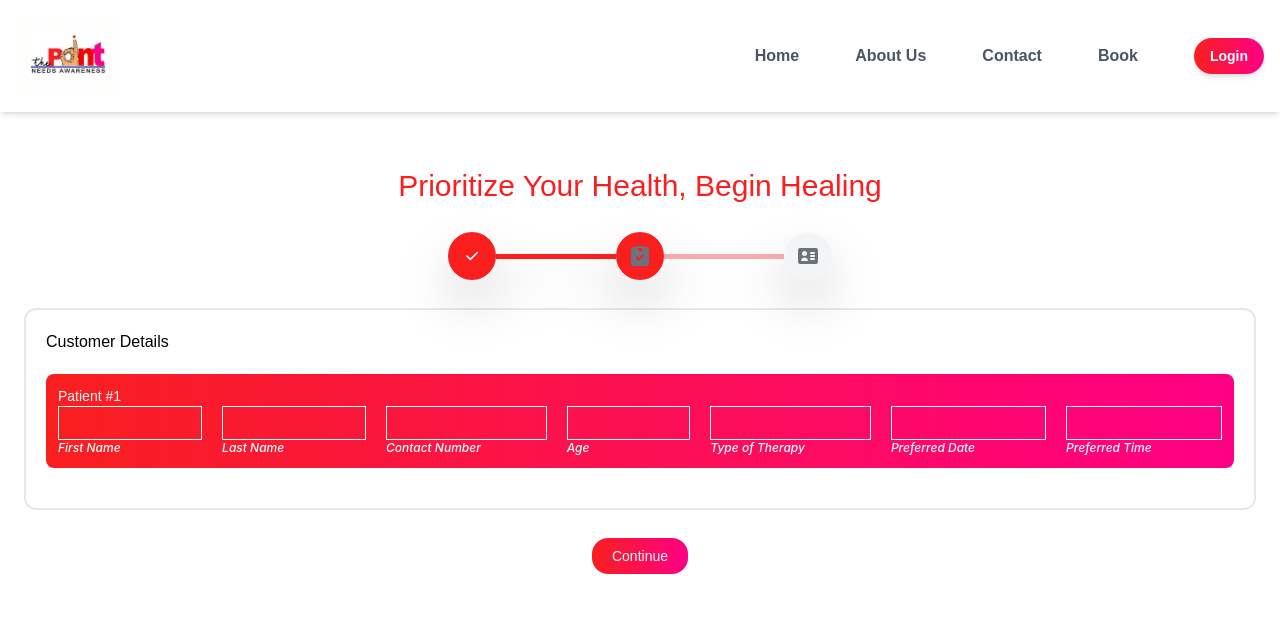
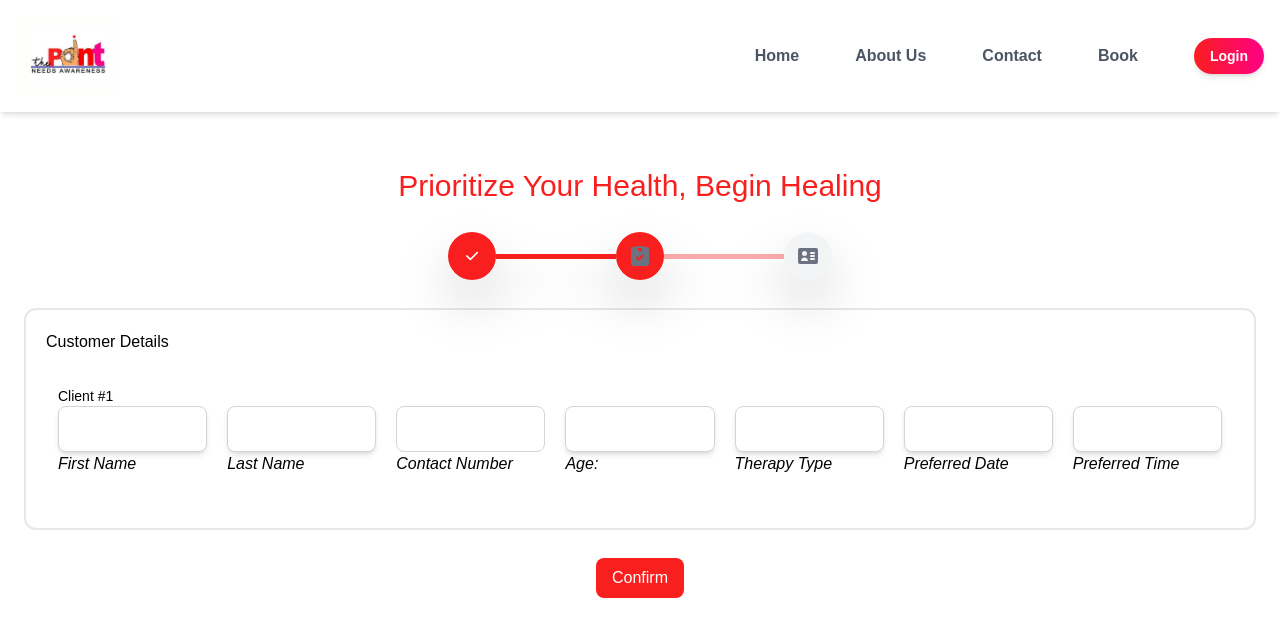
Before and after one commit to jomcelis9/thePoint, a React (Vite) app in the folder frontend/thePoint/: page /confirm in a window 1280 px wide. Shown: the top 636 px of the page. Built offline with nearby package versions, Linux system fonts and the light colour scheme.

Commit message:
Working Data handle Front end booking to Confirm

```diff
--- a/frontend/thePoint/src/pages/client/BookingPage.jsx
+++ b/frontend/thePoint/src/pages/client/BookingPage.jsx
@@ -4,12 +4,28 @@ import { useEffect, useState } from "react";
 export default function BookingPage() {
     // State to hold today's date
     const [minDate, setMinDate] = useState("");
+    const [showGuardianForm, setShowGuardianForm] = useState(false); // State for showing Guardian Details
+    const [formData, setFormData] = useState({
+        firstName: "",
+        lastName: "",
+        contactNumber: "",
+        age: "",
+        therapyType: "",
+        date: "",
+        time: "",
+        accompanied: "",
+        guardianName: "",
+        guardianContact: "",
 
-    // Function to get today's date in YYYY-MM-DD format
+    });
+
+
+
+
     const getTodayDate = () => {
         const today = new Date();
         const year = today.getFullYear();
-        const month = String(today.getMonth() + 1).padStart(2, '0'); // Months are 0-based
+        const month = String(today.getMonth() + 1).padStart(2, '0');
         const day = String(today.getDate()).padStart(2, '0');
         return `${year}-${month}-${day}`;
     };
@@ -17,6 +33,25 @@ export default function BookingPage() {
     useEffect(() => {
         setMinDate(getTodayDate());
     }, []);
+
+
+    const handleInputChange = (e) => {
+        const { name, value } = e.target;
+        setFormData((prevData) => ({
+            ...prevData,
+            [name]: value,
+        }));
+    };
+
+    const handleAccompaniedChange = (e) => {
+        const { value } = e.target;
+        setFormData((prevData) => ({
+            ...prevData,
+            accompanied: value,
+        }));
+        setShowGuardianForm(value === "no");
+    };
+
     return(
                 <div className="relative">
                 Booking Page
@@ -53,81 +88,96 @@ export default function BookingPage() {
                                         </ol>
                                 </div>
                             </div>
-                        {/* Form */}
                     <form className="mx-auto p-6 border rounded-xl shadow-md shadow-white bg-white m-10">
-                                <h1 className="flex justify-center gap-5 text-2xl mb-4 text-thePointRed bg-transparent drop-shadow-md"> Enter Patient Details </h1>
+                        <h1 className="flex justify-center gap-5 text-2xl mb-4 text-thePointRed bg-transparent drop-shadow-md">Enter Patient Details</h1>
 
                         <div className="grid md:grid-cols-2 md:gap-7 rounded-md py-2">
                             <div className="relative z-0 w-full group">
                                 <label htmlFor="firstName">First Name</label>
-                                    <input id="firstName" name="firstName" type="text" required className="shadow-md rounded-lg w-full text-gray-800 text-sm border-b border-gray-300 focus:border-thePointPink px-2 py-3 outline-none" placeholder="Juan" />
+                                <input id="firstName" name="firstName" type="text" required className="shadow-md rounded-lg w-full text-gray-800 text-sm border-b border-gray-300 focus:border-thePointPink px-2 py-3 outline-none" placeholder="Juan" onChange={handleInputChange} />
                             </div>
-
                             <div className="relative z-0 w-full group">
                                 <label htmlFor="lastName">Last Name</label>
-                                    <input id="lastName" name="lastName" type="text" required className="shadow-md rounded-lg w-full text-gray-800 text-sm border-b border-gray-300 focus:border-thePointPink px-2 py-3 outline-none" placeholder="DelaCruz" />
+                                <input id="lastName" name="lastName" type="text" required className="shadow-md rounded-lg w-full text-gray-800 text-sm border-b border-gray-300 focus:border-thePointPink px-2 py-3 outline-none" placeholder="DelaCruz" onChange={handleInputChange} />
                             </div>
                         </div>
 
                         <div className="grid md:grid-cols-2 md:gap-7 rounded-md py-2 mb-3">
                             <div className="relative z-0 w-full group">
                                 <label>Contact Number</label>
-                                    <input name="contactNumber" type="text" required maxLength="11" className="shadow-md rounded-lg w-full text-gray-800 text-sm border-b border-gray-300 focus:border-thePointPink px-2 py-3 outline-none" placeholder="ex. 09123456789"
-                                    onKeyPress={(e) => { if (!/[0-9]/.test(e.key)) e.preventDefault(); }} />
+                                <input name="contactNumber" type="text" required maxLength="11" className="shadow-md rounded-lg w-full text-gray-800 text-sm border-b border-gray-300 focus:border-thePointPink px-2 py-3 outline-none" placeholder="ex. 09123456789" onKeyPress={(e) => { if (!/[0-9]/.test(e.key)) e.preventDefault(); }} onChange={handleInputChange} />
                             </div>
 
                             <div className="relative z-0 w-full group">
-                                    <label >Age</label>
-                                    <input  name="age" type="text" required maxLength="3" className="shadow-md rounded-lg w-full text-gray-800 text-sm border-b border-gray-300 focus:border-thePointPink px-2 py-3 outline-none" placeholder="27"
-                                    onKeyPress={(e) => { if (!/[0-9]/.test(e.key)) e.preventDefault(); }} />
+                                <label>Age</label>
+                                <input name="age" type="text" required maxLength="3" className="shadow-md rounded-lg w-full text-gray-800 text-sm border-b border-gray-300 focus:border-thePointPink px-2 py-3 outline-none" placeholder="27" onKeyPress={(e) => { if (!/[0-9]/.test(e.key)) e.preventDefault(); }} onChange={handleInputChange} />
                             </div>
-
+                        </div>
 
                         <div className="relative z-0 w-full group">
                             <label>Type of Therapy</label>
-                                <select name="therapyType" className="shadow-md rounded-lg w-full text-gray-800 text-sm border-b border-gray-300 focus:border-thePointPink px-2 py-3 outline-none">
+                            <select name="therapyType" className="shadow-md rounded-lg w-full text-gray-800 text-sm border-b border-gray-300 focus:border-thePointPink px-2 py-3 outline-none" onChange={handleInputChange}>
                                 <option value="">Select Type of Therapy</option>
                                 <option value="occupational">Occupational Therapy</option>
                                 <option value="sped">SPED Program</option>
                                 <option value="physical">Intensive Physical Therapy</option>
                             </select>
                         </div>
-                                </div>
+
                         <div className="w-full">
-            <label htmlFor="date" className="block mb-2 text-sm font-medium text-gray-900 dark:text-white">
-                Preferred Date:
-            </label>
-            <input
-                id="date"
-                name="date"
-                type="date"
-                min={minDate} // Set the min attribute to today's date
-                className="shadow-md bg-gray-50 border border-gray-300 text-gray-900 text-sm rounded-lg focus:ring-blue-500 focus:border-blue-500 block w-full p-2.5 dark:bg-gray-700 dark:border-gray-600 dark:placeholder-gray-400 dark:text-white dark:focus:ring-blue-500 dark:focus:border-blue-500"
-                placeholder="Select date"
-            />
+                            <label htmlFor="date" className="block mb-2 text-sm font-medium text-gray-900 dark:text-white">Preferred Date:</label>
+                            <input id="date" name="date" type="date" min={minDate} className="shadow-md bg-gray-50 border border-gray-300 text-gray-900 text-sm rounded-lg focus:ring-blue-500 focus:border-blue-500 block w-full p-2.5" onChange={handleInputChange} />
                         </div>
 
-                                    <label htmlFor="time" className="block mt-4 mb-2 text-sm font-medium text-gray-900 dark:text-white">Preffered time:</label>
-                                    <div className="relative">
-                                        <div className="absolute inset-y-0 end-0 top-0 flex items-center pe-3.5 pointer-events-none">
-                                            <svg className="w-4 h-4 text-gray-500 dark:text-gray-400" aria-hidden="true" xmlns="http://www.w3.org/2000/svg" fill="currentColor" viewBox="0 0 24 24">
-                                                <path fillRule="evenodd" d="M2 12C2 6.477 6.477 2 12 2s10 4.477 10 10-4.477 10-10 10S2 17.523 2 12Zm11-4a1 1 0 1 0-2 0v4a1 1 0 0 0 .293.707l3 3a1 1 0 0 0 1.414-1.414L13 11.586V8Z" clipRule="evenodd"/>
-                                            </svg>
+                        <div className="w-full mt-4">
+                            <label htmlFor="time" className="block mb-2 text-sm font-medium text-gray-900 dark:text-white">Preferred Time:</label>
+                            <input id="time" name="time" type="time" className="shadow-md bg-gray-50 border border-gray-300 text-gray-900 text-sm rounded-lg focus:ring-blue-500 focus:border-blue-500 block w-full p-2.5" min="09:00" max="18:00" onChange={handleInputChange} />
                         </div>
-                                        <input type="time" id="time" className="shadow-md bg-gray-50 border leading-none border-gray-300 text-gray-900 text-sm rounded-lg focus:ring-blue-500 focus:border-blue-500 block w-full p-2.5 dark:bg-gray-700 dark:border-gray-600 dark:placeholder-gray-400 dark:text-white dark:focus:ring-blue-500 dark:focus:border-blue-500" min="09:00" max="18:00" value="00:00" required />
+
+
+                         <div>
+                            <p className="italic text-sm/[20px] pt-4">
+                                For clients aged 18 and below, please select "Yes" if they will be accompanied by a parent or relative. If "No" pls input your emergency contact details.
+                            </p>
                         </div>
+                        <div className="flex items-center mt-1">
+                            <label className="mr-2">
+                                <input type="radio" name="accompanied" value="yes" onChange={handleAccompaniedChange} />
+                                Yes
+                            </label>
+                            <label className="ml-4">
+                                <input type="radio" name="accompanied" value="no" onChange={handleAccompaniedChange} />
+                                No
+                            </label>
+                        </div>
+
+
+                                                {showGuardianForm && (
+                            <div className="mt-4">
+                                <h2 className="text-lg font-semibold">Emergency Contact Details</h2>
+
+                                <div className="grid md:grid-cols-2 md:gap-7 rounded-md py-2">
+                                    <div className="relative z-0 w-full group">
+                                        <label htmlFor="guardianName">Full Name</label>
+                                        <input id="guardianName" name="guardianName" type="text" required className="shadow-md rounded-lg w-full text-gray-800 text-sm border-b border-gray-300 focus:border-thePointPink px-2 py-3 outline-none" placeholder="Maria Dela Cruz" onChange={handleInputChange} />
+                                    </div>
+                                    <div className="relative z-0 w-full group">
+                                        <label htmlFor="guardianContact">Emergency Contact Number</label>
+                                        <input id="guardianContact" name="guardianContact" type="text" required maxLength="11" className="shadow-md rounded-lg w-full text-gray-800 text-sm border-b border-gray-300 focus:border-thePointPink px-2 py-3 outline-none" placeholder="ex. 09123456789" onKeyPress={(e) => { if (!/[0-9]/.test(e.key)) e.preventDefault(); }} onChange={handleInputChange} />
+                                    </div>
+                                </div>
+                            </div>
+                        )}
+
                     </form>
 
-                            <div className=" flex mt-7 justify-center">
-                                        <Link to={"/confirm"}>
-                                            <button id="bookingContinue" type="button" className="bg-thePointRed w-25 text-white bg-primary-600 focus:ring-2 focus:outline-none focus:ring-amber-200 font-medium rounded-2xl text-sm px-5 py-2 text-center
-                                            transform active:scale-x-100 transition-transform transition ease-in delay-100 hover:-translate-y-1 hover:drop-shadow-xl duration-300 ">
+                    <div className="flex mt-7 justify-center">
+                        <Link to="/confirm" state={formData}>
+                            <button id="bookingContinue" type="button" className="bg-thePointRed w-25 text-white bg-primary-600 focus:ring-2 focus:outline-none focus:ring-amber-200 font-medium rounded-2xl text-sm px-5 py-2 text-center transition ease-in delay-100 hover:-translate-y-1 hover:drop-shadow-xl duration-300">
                                 Continue
                             </button>
                         </Link>
-
                     </div>
-
                     </div>
                 </div>
 
--- a/frontend/thePoint/src/pages/client/ConfirmPage.jsx
+++ b/frontend/thePoint/src/pages/client/ConfirmPage.jsx
@@ -1,6 +1,14 @@
 import { Link } from "react-router-dom";
+import { useLocation } from "react-router-dom";
 
 export default function ConfirmPage() {
+    const location = useLocation();
+    const formData = location.state || {}; // Access the passed data
+    console.log(formData);
+
+    // Extract guardian details
+    const { accompanied, guardianName, guardianContact } = formData;
+
     return (
         <div className="relative">
             Booking Page
@@ -41,66 +49,100 @@ export default function ConfirmPage() {
                     {/* Form */}
                     <div className="gap-1 border-2 rounded-xl p-5 ">
                         <h2>Customer Details</h2>
-                        <div className="flex flex-col my-5 p-3 rounded-lg bg-gradient-to-r from-thePointRed to-thePointPink ">
-                            <h3 className="text-sm text-white">Patient #1</h3>
+                        <div className="flex flex-col my-5 p-3 rounded-lg bg-white">
+                            <h3 className="text-sm text-black">Client #1</h3>
                             <div className="flex justify-items-stretch gap-5">
-                                <div className="text-xs font-mono text-white font-medium">
+                                <div>
+                                    <input type="text" className="shadow-md rounded-lg w-full text-gray-800 text-sm border-b border-gray-300 focus:border-thePointPink px-2 py-3 outline-none"
+                                        value={formData.firstName || ""} readOnly
+                                    />
                                     <p>
-                                        <input type="text" className="bg-transparent border-b border-white text-white w-full text-xs font-mono" />
                                         <i>First Name</i>
                                     </p>
                                 </div>
-                                <div className="text-xs font-mono text-white font-medium">
+                                <div>
+                                    <input type="text" className="shadow-md rounded-lg w-full text-gray-800 text-sm border-b border-gray-300 focus:border-thePointPink px-2 py-3 outline-none"
+                                        value={formData.lastName || ""} readOnly
+                                    />
                                     <p>
-                                        <input type="text" className="bg-transparent border-b border-white text-white w-full text-xs font-mono" />
                                         <i>Last Name</i>
                                     </p>
                                 </div>
-                                <div className="text-xs font-mono text-white font-medium">
+                                <div>
+                                    <input type="text" className="bshadow-md rounded-lg w-full text-gray-800 text-sm border-b border-gray-300 focus:border-thePointPink px-2 py-3 outline-none"
+                                        value={formData.contactNumber || ""} readOnly
+                                    />
                                     <p>
-                                        <input type="text" className="bg-transparent border-b border-white text-white w-full text-xs font-mono" />
                                         <i>Contact Number</i>
                                     </p>
                                 </div>
-
-                                <div className="text-xs font-mono text-white font-medium">
+                                <div>
+                                    <input type="text" className="shadow-md rounded-lg w-full text-gray-800 text-sm border-b border-gray-300 focus:border-thePointPink px-2 py-3 outline-none"
+                                        value={formData.age || ""} readOnly
+                                    />
                                     <p>
-                                        <input type="text" className="bg-transparent border-b border-white text-white w-full text-xs font-mono" />
-                                        <i>Age</i>
+                                        <i>Age:</i>
                                     </p>
                                 </div>
-
-                                <div className="text-xs font-mono text-white font-medium">
+                                <div>
+                                    <input type="text" className="shadow-md rounded-lg w-full text-gray-800 text-sm border-b border-gray-300 focus:border-thePointPink px-2 py-3 outline-none"
+                                        value={formData.therapyType || ""} readOnly
+                                    />
                                     <p>
-                                        <input type="text" className="bg-transparent border-b border-white text-white w-full text-xs font-mono" />
-                                        <i>Type of Therapy</i>
+                                        <i>Therapy Type</i>
                                     </p>
                                 </div>
-
-                                <div className="text-xs font-mono text-white font-medium">
+                                <div>
+                                    <input type="text" className="shadow-md rounded-lg w-full text-gray-800 text-sm border-b border-gray-300 focus:border-thePointPink px-2 py-3 outline-none"
+                                        value={formData.date || ""} readOnly
+                                    />
                                     <p>
-                                        <input type="text" className="bg-transparent border-b border-white text-white w-full text-xs font-mono" />
                                         <i>Preferred Date</i>
                                     </p>
                                 </div>
-
-                                <div className="text-xs font-mono text-white font-medium">
+                                <div>
+                                    <input type="text" className="shadow-md rounded-lg w-full text-gray-800 text-sm border-b border-gray-300 focus:border-thePointPink px-2 py-3 outline-none"
+                                        value={formData.time || ""} readOnly
+                                    />
                                     <p>
-                                        <input type="text" className="bg-transparent border-b border-white text-white w-full text-xs font-mono" />
                                         <i>Preferred Time</i>
                                     </p>
                                 </div>
                             </div>
+
+
+                            {accompanied ==="no" && (
+                                <div className="mt-5">
+                                    <h3 className="text-sm text-white">Guardian Information</h3>
+                                    <div className="flex justify-items-stretch gap-5">
+                                        <div>
+                                            <input type="text" className="shadow-md rounded-lg w-full text-gray-800 text-sm border-b border-gray-300 focus:border-thePointPink px-2 py-3 outline-none"
+                                                value={guardianName || ""} readOnly
+                                            />
+                                            <p>
+                                                <i>Guardian Name</i>
+                                            </p>
+                                        </div>
+                                        <div>
+                                            <input type="text" className="shadow-md rounded-lg w-full text-gray-800 text-sm border-b border-gray-300 focus:border-thePointPink px-2 py-3 outline-none"
+                                                value={guardianContact || ""} readOnly
+                                            />
+                                            <p>
+                                                <i>Guardian Contact</i>
+                                            </p>
+                                        </div>
+                                    </div>
+                                </div>
+                            )}
                         </div>
                     </div>
                     <div className="flex mt-7 justify-center">
-                        <Link to={"/payment"}>
-                            <button type="button" className="bg-gradient-to-r from-thePointRed to-thePointPink w-25 text-white bg-primary-600 focus:ring-2 focus:outline-none focus:ring-amber-200 font-medium rounded-2xl text-sm px-5 py-2 text-center
-                            transform active:scale-x-100 transition-transform transition ease-in delay-100 hover:-translate-y-1 hover:drop-shadow-xl duration-300 ">
-                                Continue
-                            </button>
-                        </Link>
-                    </div>
+                            <Link to="/payment">
+                                <button className="bg-thePointRed text-white rounded-lg px-4 py-2 hover:bg-thePointPink transition-all duration-300">
+                                    Confirm
+                                </button>
+                            </Link>
+                        </div>
                 </div>
             </div>
         </div>
```
Lines whose indentation alone changed are shown as unchanged.
